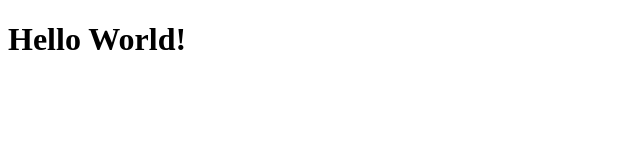
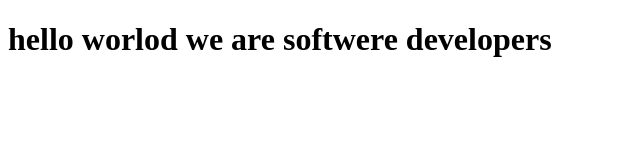
Before and after one commit to Mukaba/CodingChallenge2, a plain HTML site: page index.html in a window 1280 px wide. Shown: the whole page, without its empty margins (0-640 px from the left). Drawn offline with Linux system fonts and the light colour scheme.

Commit message:
am change the body

```diff
--- a/index.html
+++ b/index.html
@@ -7,6 +7,6 @@
     <title>Document</title>
 </head>
 <body>
-    <h1>Hello World!</h1>
+    <h1>hello worlod we are softwere  developers</h1>
 </body>
 </html>
```
